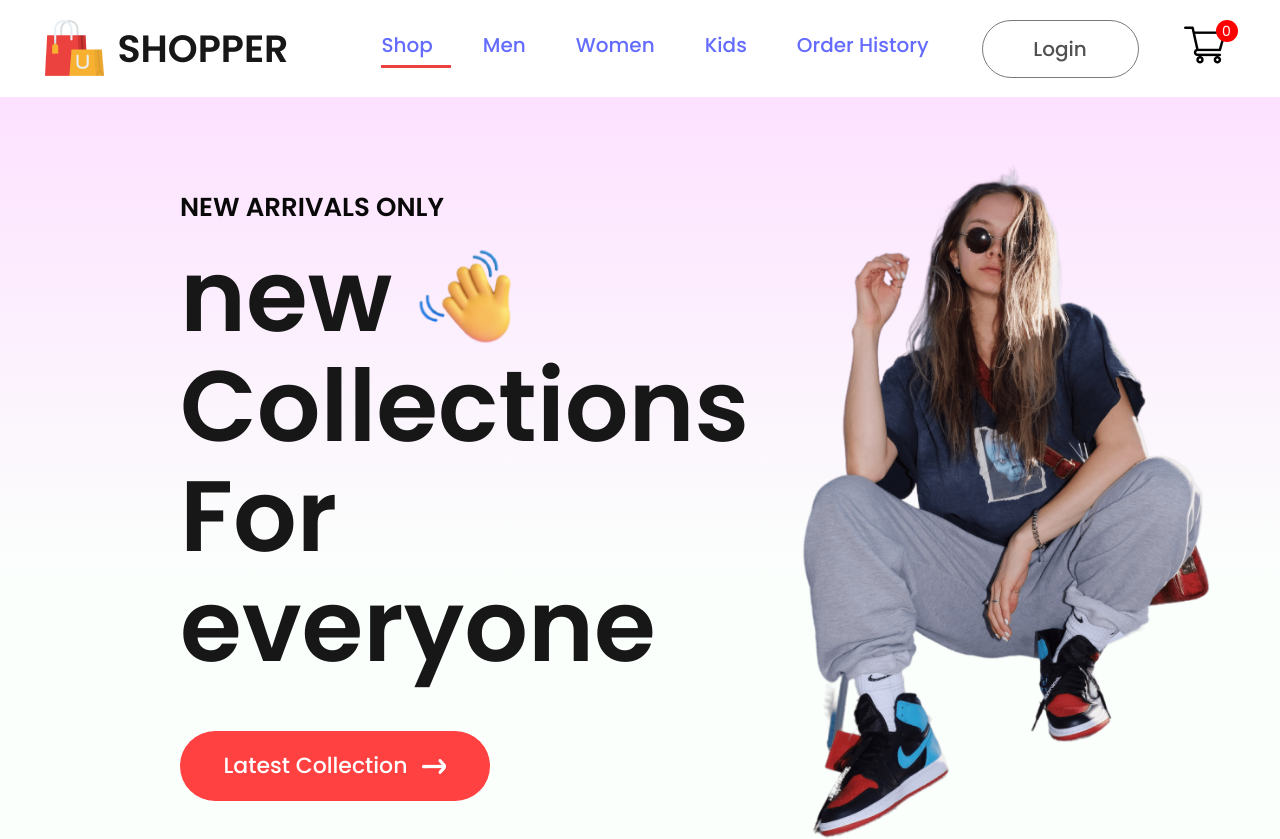
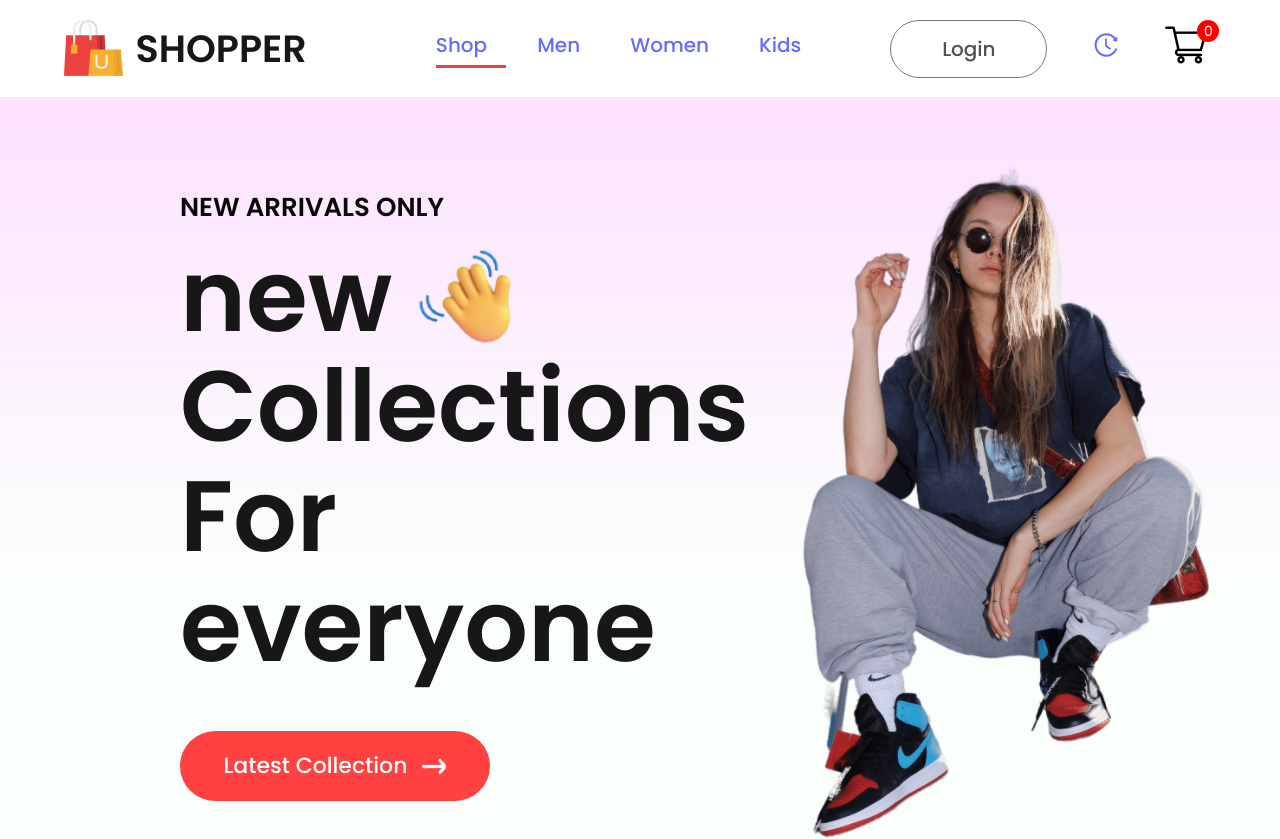
Before and after one commit to Irfanft12/ecommerce-shopper, a React (Vite) app: page / in a window 1280 px wide. Shown: the top 839 px of the page. Built offline with nearby package versions, Linux system fonts and the light colour scheme.

Commit message:
Add order history link to Navbar
Added order history link with icon to the navbar.

```diff
--- a/src/components/navbar/Navbar.jsx
+++ b/src/components/navbar/Navbar.jsx
@@ -4,7 +4,7 @@ import logo from "../../assets/logo.png"
 import cartIcon from "../../assets/cart_icon.png"
 import { Link, NavLink } from "react-router-dom";
 import { ShopContext } from "../../context/shopContext";
-import { AiOutlineMenu } from "react-icons/ai";
+import { AiOutlineHistory, AiOutlineMenu } from "react-icons/ai";
 import "./Navbar.css";
 
 
@@ -22,7 +22,6 @@ export default function Navbar() {
                 <li><NavLink to="men">Men</NavLink></li>
                 <li><NavLink to="women">Women</NavLink></li>
                 <li><NavLink to="kids">Kids</NavLink></li>
-                <Link to='/orders'>Order History</Link>
             </ul>
             {
                 showMenu &&   <ul className="mobile-nav-menu">
@@ -34,6 +33,14 @@ export default function Navbar() {
             }
             <div className="nav-login-cart">
                 <Link to="/login"><button>Login</button></Link>
+                <Link
+                    to="/orders"
+                    className="history-link"
+                    title="My Orders"
+                    aria-label="My Orders"
+                >
+                    <AiOutlineHistory size={28} />
+                </Link>
                 <Link className="cart-link" to="/cart"><img className="cart-icon" src={cartIcon} alt="" /></Link>
                 <div className="nav-cart-count">{getTotalCartItems()}</div>
                 <button className="menu-icon" onClick={() => toggleMobileMenu()}><AiOutlineMenu size="25px" /></button>
```
